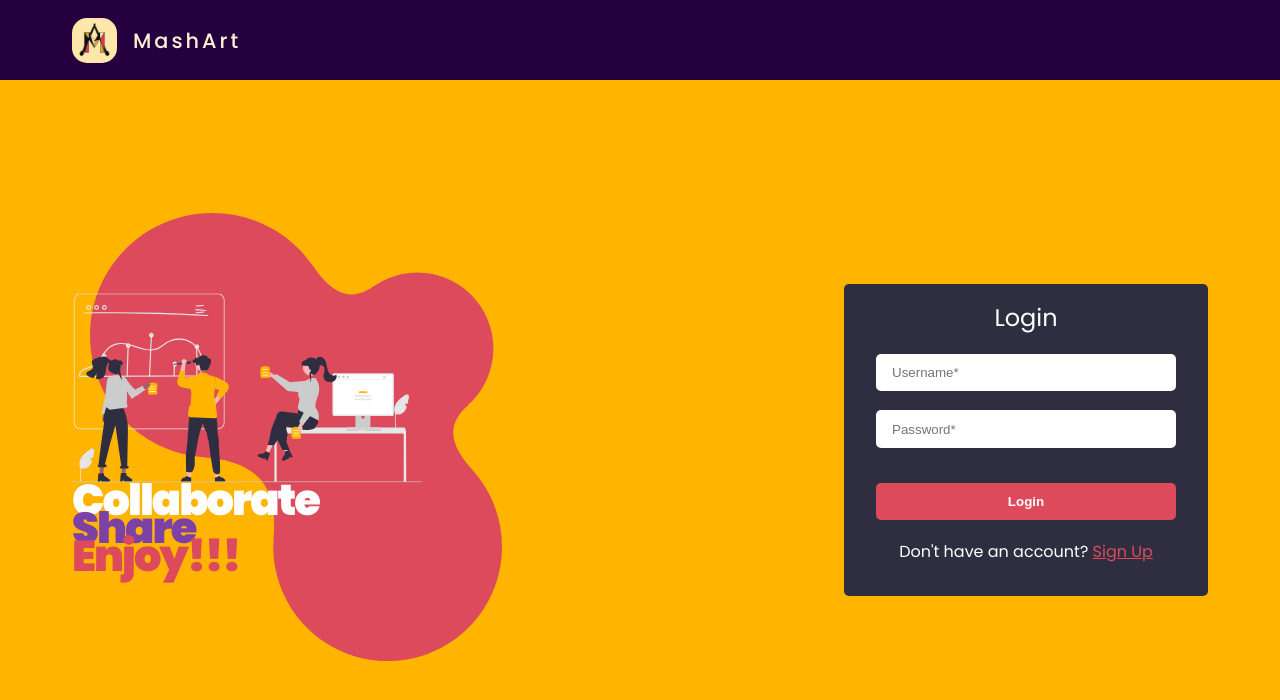
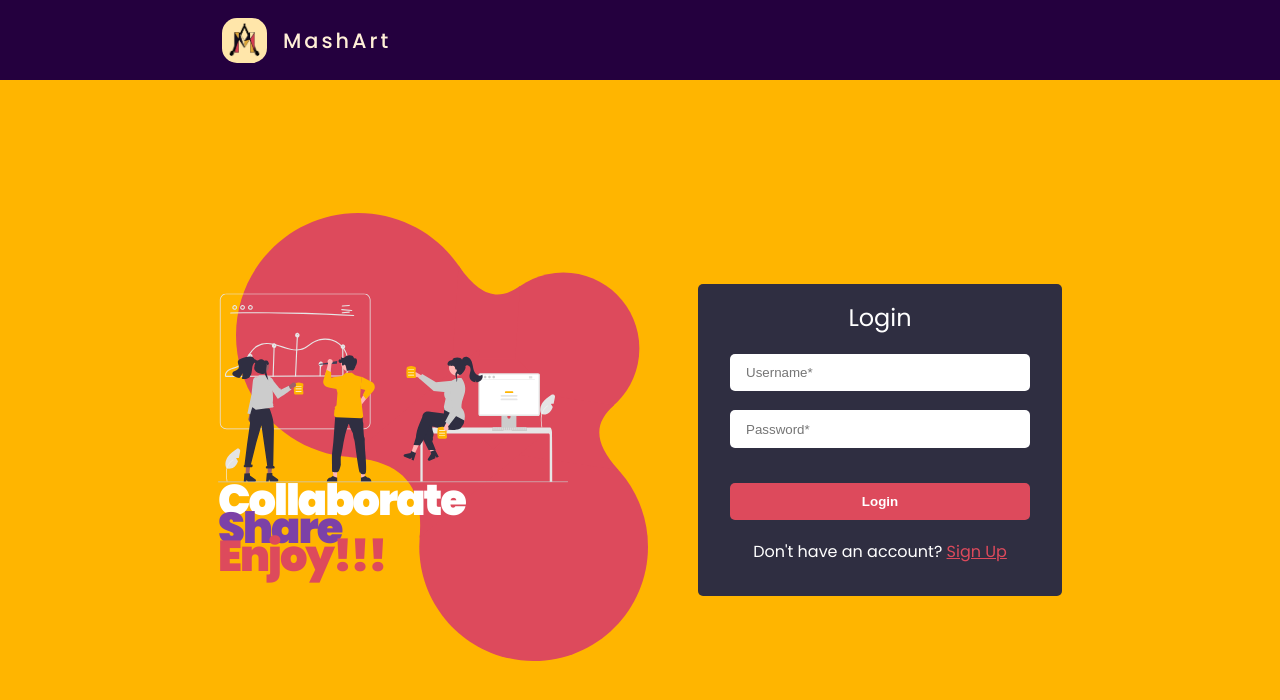
Before and after one commit to HARALARK/MashArt, a React (Create React App) app in the folder mashart/frontend/: page /login in a window 1280 px wide. Shown: the top 700 px of the page. Built offline with nearby package versions, Linux system fonts and the light colour scheme; a web font is replaced by a local one.

Commit message:
set the width to 900px

```diff
--- a/mashart/frontend/src/App.js
+++ b/mashart/frontend/src/App.js
@@ -38,7 +38,7 @@ const AppContainer = styled.div`
 
 const ScreensContainer = styled.div`
   height: calc(100vh - 160px);
-  width: 1200px;
+  width: 900px;
 
   & .welcome-container {
     display: flex;
--- a/mashart/frontend/src/components/Footer.js
+++ b/mashart/frontend/src/components/Footer.js
@@ -73,7 +73,7 @@ const TabMenu = styled.ul`
   display: flex;
   justify-content: space-between;
   align-items: center;
-  width: 1200px;
+  width: 900px;
   list-style: none;
 
   padding: 0 2rem;
--- a/mashart/frontend/src/components/Header.js
+++ b/mashart/frontend/src/components/Header.js
@@ -120,7 +120,7 @@ const Container = styled.div`
 `
 
 const SubContainer = styled.div`
-  width: 1200px;
+  width: 900px;
   padding: 0 2rem;
   display: flex;
   justify-content: space-between;
```
